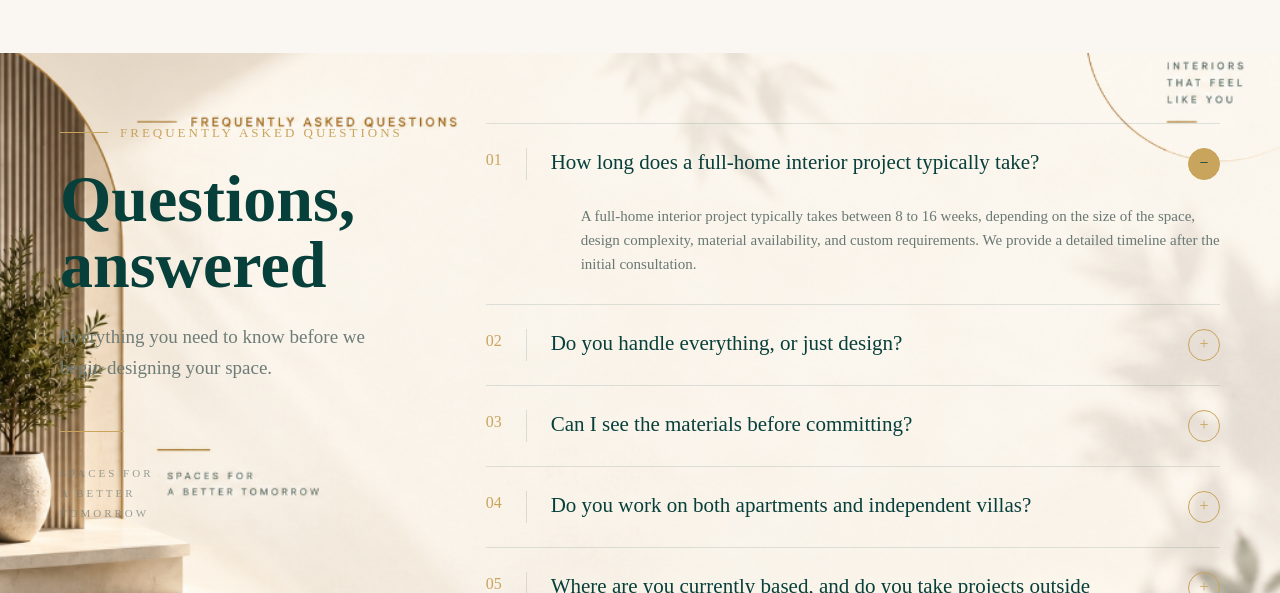
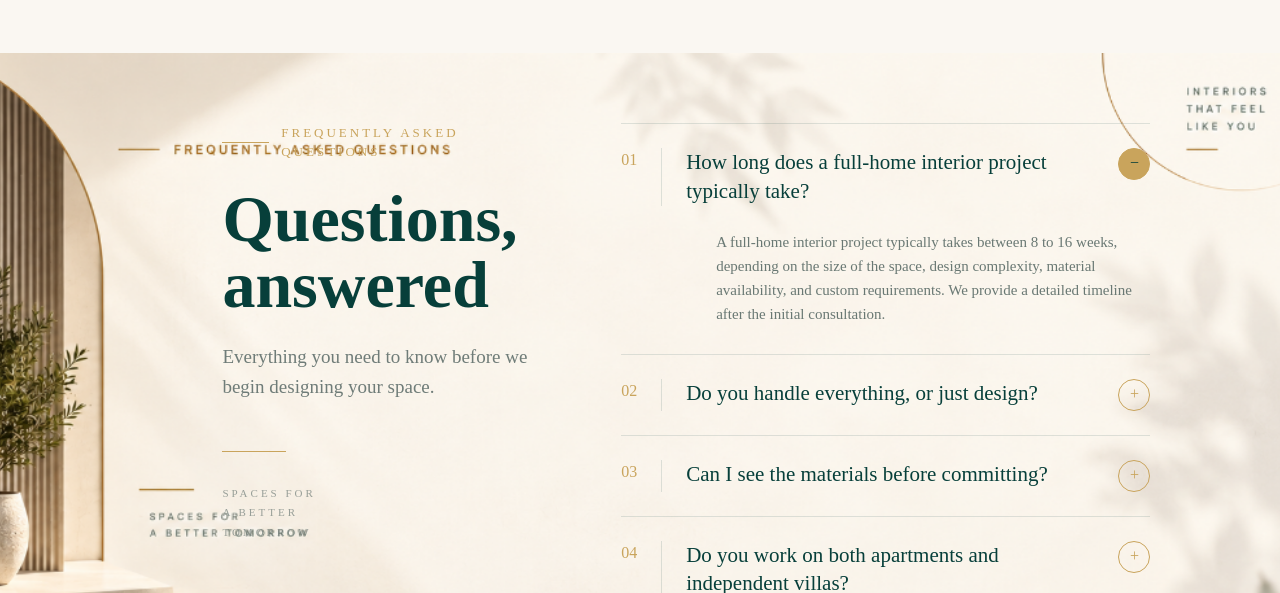
Before and after one commit to GOGULKRISHNAN368/archicraft-website, a React (Vite) app: page / in a window 1280 px wide. Shown: the part 5300-5893 px from the top of the page. Built offline with nearby package versions, Linux system fonts and the light colour scheme.

Commit message:
style: shift FAQ left column text away from background image plant

```diff
--- a/src/pages/page.tsx
+++ b/src/pages/page.tsx
@@ -115,10 +115,10 @@ export default function HomePage() {
 
         {/* Content Container */}
         <div className="relative z-10 w-full max-w-[1450px] mx-auto px-5 sm:px-8 lg:px-[60px] py-[45px] sm:py-[55px] lg:py-[70px]">
-          <div className="flex flex-col md:flex-row md:items-start gap-12 md:gap-8 lg:gap-16">
+          <div className="flex flex-col md:flex-row md:items-start gap-12 md:gap-8 lg:gap-10 xl:gap-16">
 
             {/* Left Column */}
-            <div className="w-full md:w-[35%] lg:w-[33%] flex flex-col">
+            <div className="w-full md:w-[42%] lg:w-[45%] flex flex-col md:pl-[6%] lg:pl-[10%] xl:pl-[14%]">
 
               <div className="flex items-center gap-3 mb-4 lg:mb-6">
                 <div className="w-8 sm:w-10 lg:w-12 h-px bg-[#C9A45C]"></div>
@@ -143,7 +143,7 @@ export default function HomePage() {
             </div>
 
             {/* Right Column - FAQ Accordion */}
-            <div className="w-full md:w-[65%] lg:w-[67%]">
+            <div className="w-full md:w-[58%] lg:w-[55%] pr-0 lg:pr-[4%] xl:pr-[6%]">
               <FaqAccordion items={homeFaqs} />
             </div>
 
```
